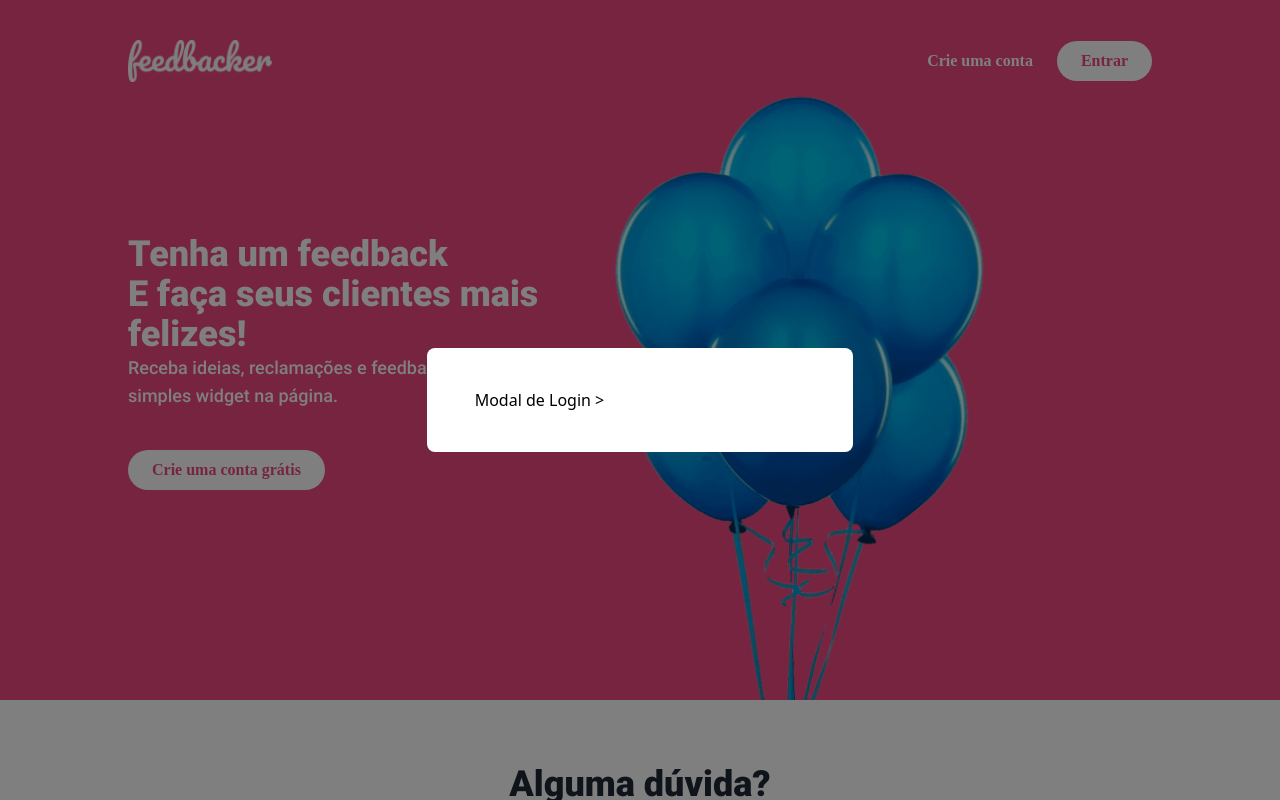
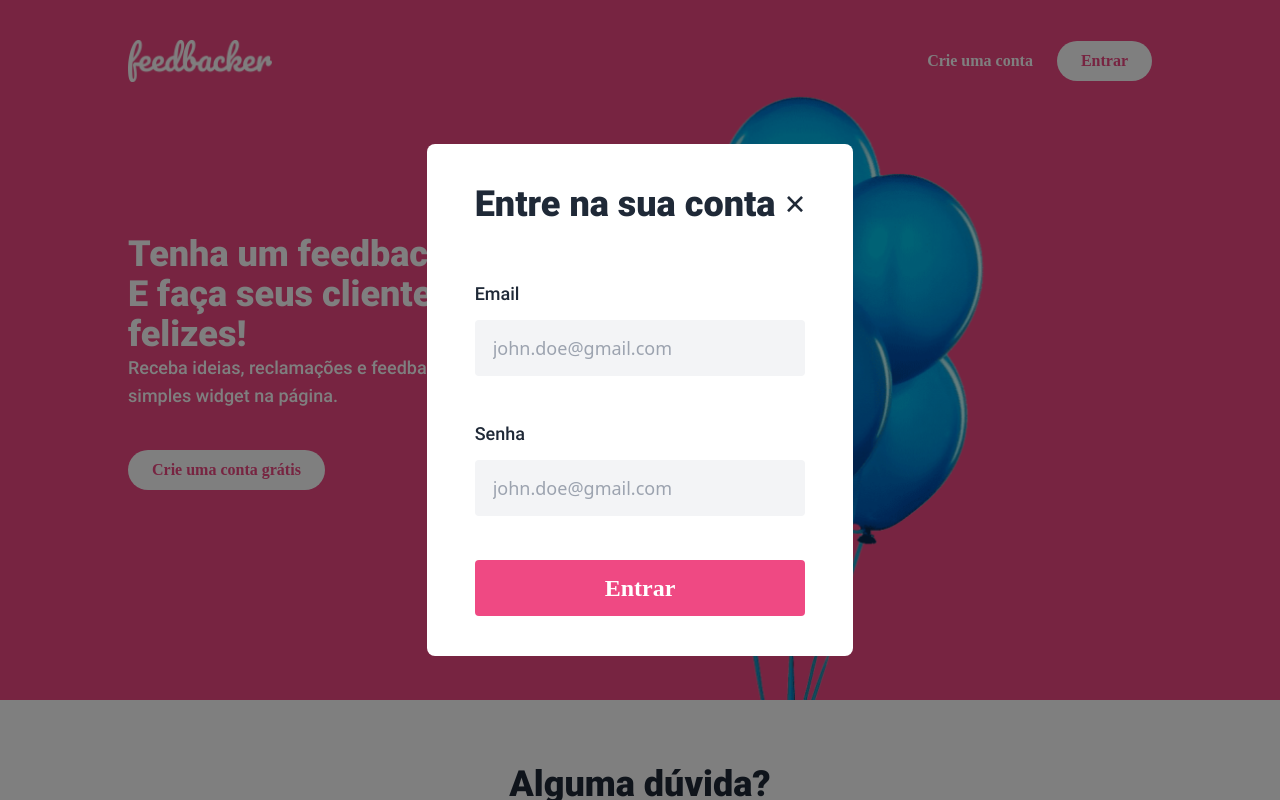
Before and after one commit to felipemimoura/vuejs_brasil_traning, a Vue app: page / in a window 1280 px wide. Both pictures are taken after a click on the button "Entrar". Shown: the top 800 px of the page. Built offline with nearby package versions, Linux system fonts and the light colour scheme.

Commit message:
feat: criação modal de login

```diff
--- a/src/components/ModalLogin/index.vue
+++ b/src/components/ModalLogin/index.vue
@@ -1,3 +1,53 @@
+<script setup>
+import useModal from '@/hooks/useModal'
+import { reactive } from 'vue'
+
+const modal = useModal()
+
+const state = reactive({
+  isLoading: false,
+  hasError: false,
+  email: {
+    value: '',
+    errorMessage: ''
+  },
+  password: {
+    value: '',
+    errorMessage: ''
+  }
+})
+
+const handleSubmit = () => {
+  console.log('submit')
+}
+
+</script>
 <template>
-  <h1>Modal de Login ></h1>
+  <header class="flex justify-between">
+    <h1 class="text-4xl text-gray-800 font-black">Entre na sua conta</h1>
+    <button class="text-4xl text-gray-800 focus:outilne-none" @click="modal.close">&times;</button>
+  </header>
+
+  <form class="mt-14 flex flex-col gap-11" @submit.prevent="handleSubmit">
+    <label>
+      <span class="text-lg text-gray-800 font-medium pb-2 block">Email</span>
+      <input :class="{ 'border-band-danger': !!state.email.errorMessage }"
+        class="block w-full px-4 py-3 mt-1 text-lg bg-gray-100 border-2 border-transparent rounded"
+        placeholder="john.doe@gmail.com" type="email" v-model="state.email.value">
+      <span class="block font-medium text-brand-danger" v-if="!!state.email.errorMessage">
+        {{ state.email.errorMessage }}</span>
+    </label>
+    <label>
+      <span class="text-lg text-gray-800 font-medium pb-2 block">Senha</span>
+      <input :class="{ 'border-band-danger': !!state.password.errorMessage }"
+        class="block w-full px-4 py-3 mt-1 text-lg bg-gray-100 border-2 border-transparent rounded"
+        placeholder="john.doe@gmail.com" type="password" v-model="state.password.value">
+      <span class="block font-medium text-brand-danger" v-if="!!state.password.errorMessage">
+        {{ state.password.errorMessage }}</span>
+    </label>
+
+    <button :disabled="state.isLoading" :class="{ 'opacity-50': !!state.isLoading }" type="submit"
+      class="px-8 py-3 rounded bg-brand-main text-2xl font-bold text-white rounted-full focus:outiline-none transition-all duration-150">Entrar</button>
+
+  </form>
 </template>
```
